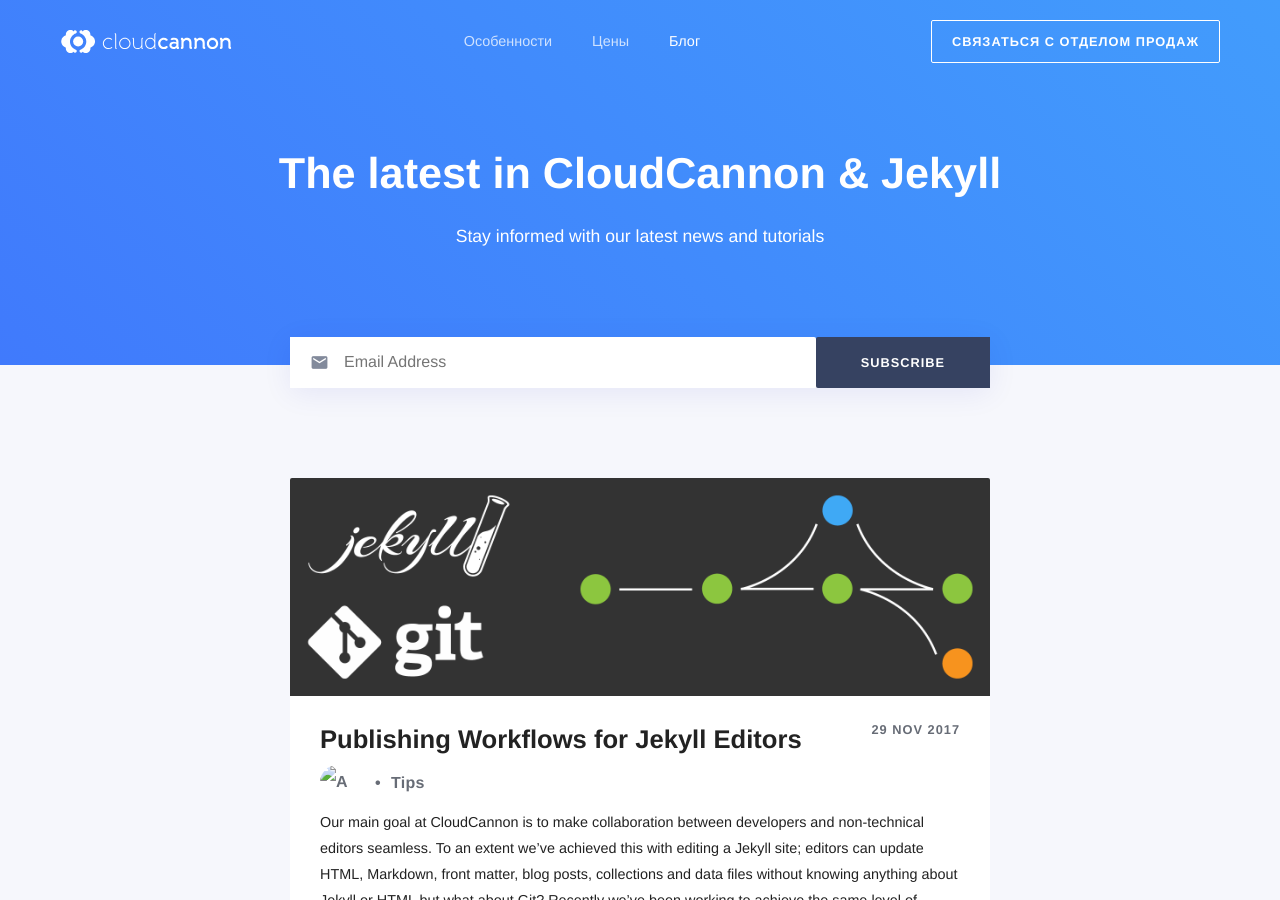
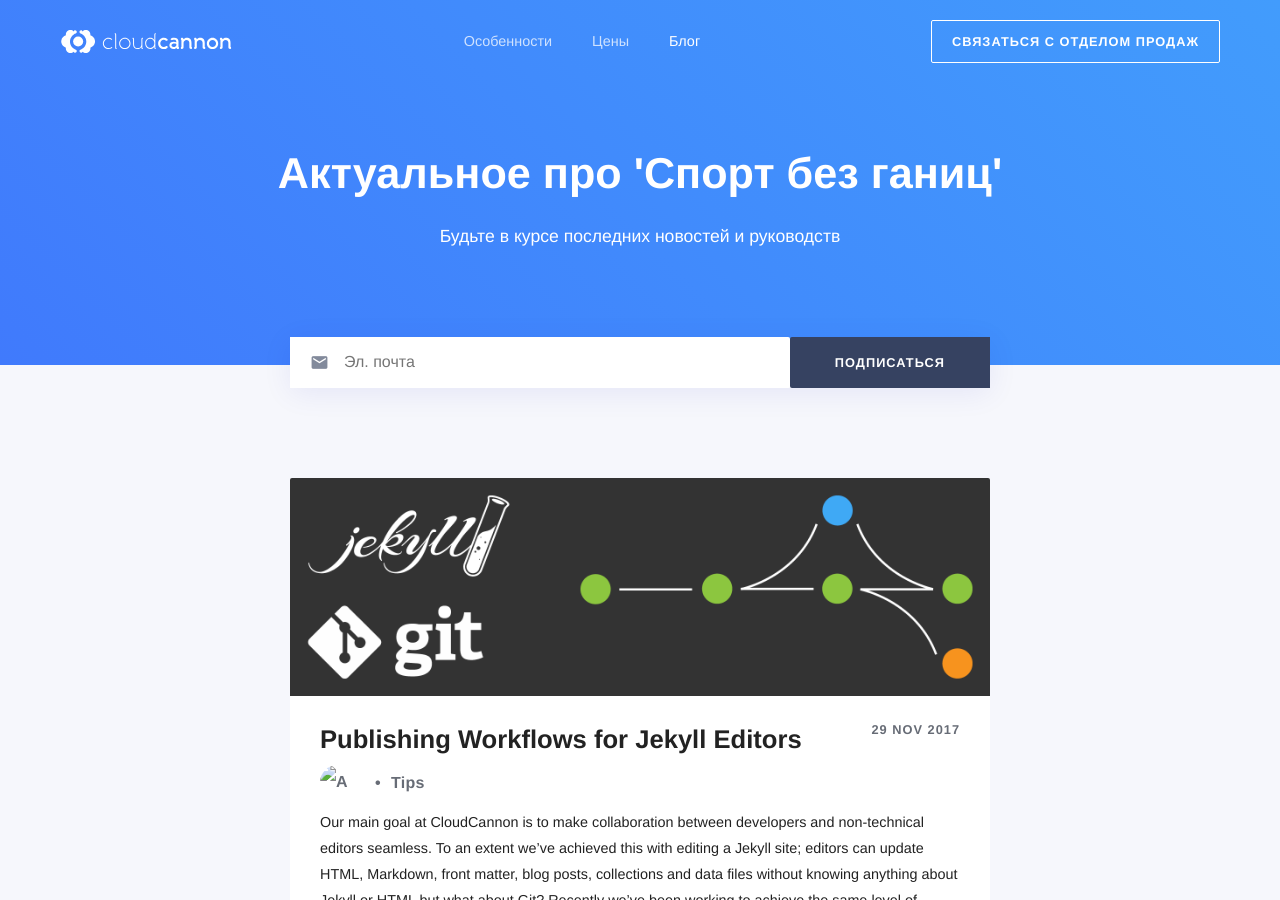
Before and after one commit to RakhimyanTim/adroholic.github.io, a Jekyll site: the page built from pages/blog.html, in a window 1280 px wide and 900 px high. Built offline with Jekyll 4.4.1, drawn with Linux system fonts in a browser that asks for light colours; some web fonts are replaced; some of the changed text lies outside the part shown.

Commit message:
Update blog.html

```diff
--- a/pages/blog.html
+++ b/pages/blog.html
@@ -1,8 +1,8 @@
 ---
 layout: short
-heading: "The latest in CloudCannon &amp; Jekyll"
-subtitle: Stay informed with our latest news and tutorials
-title: Blog
+heading: "Актуальное про 'Спорт без ганиц'"
+subtitle: Будьте в курсе последних новостей и руководств
+title: Блог
 permalink: /blog/
 sitemap:
   changefreq: daily
@@ -13,8 +13,8 @@
 	<form action="https://cloudcannon.us12.list-manage.com/subscribe/post?u=c2598ec08fca5843b980a7d3f&amp;id=16297bb754" method="post">
 		<label class="form-icon">
 			<i class="material-icons">email</i>
-			<input type="email" name="EMAIL" placeholder="Email Address" required>
-			<input type="submit" class="dark-blue" value="subscribe">
+			<input type="email" name="EMAIL" placeholder="Эл. почта" required>
+			<input type="submit" class="dark-blue" value="Подписаться">
 		</label>
 	</form>
 </div>
@@ -57,4 +57,4 @@
 	{% endfor %}
 </ul>
 
-<p class="view-archived"><a class="button light" href="/archived/">View archived</a></p>
+<p class="view-archived"><a class="button light" href="/archived/">Просмотреть архив</a></p>
```
